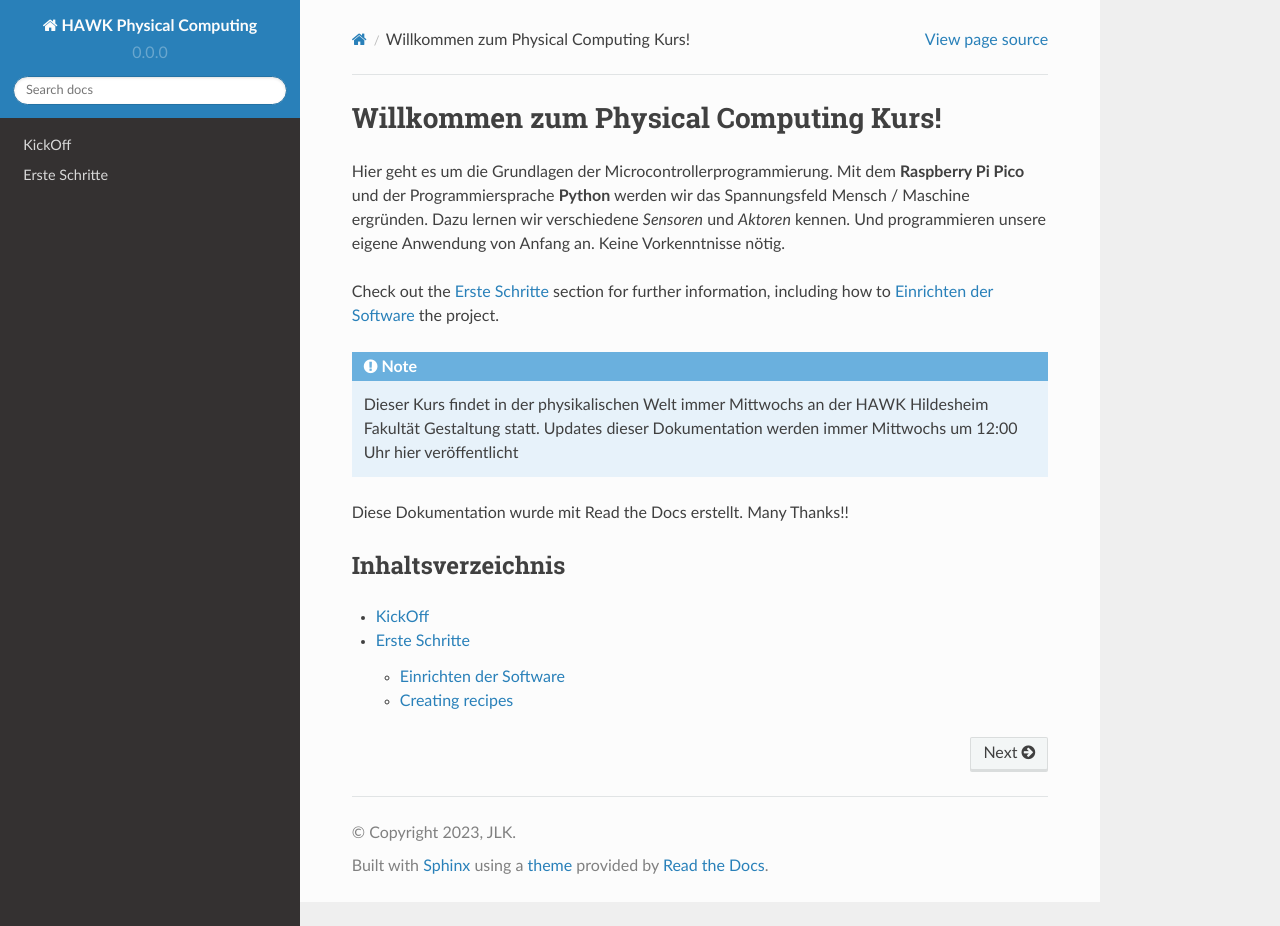
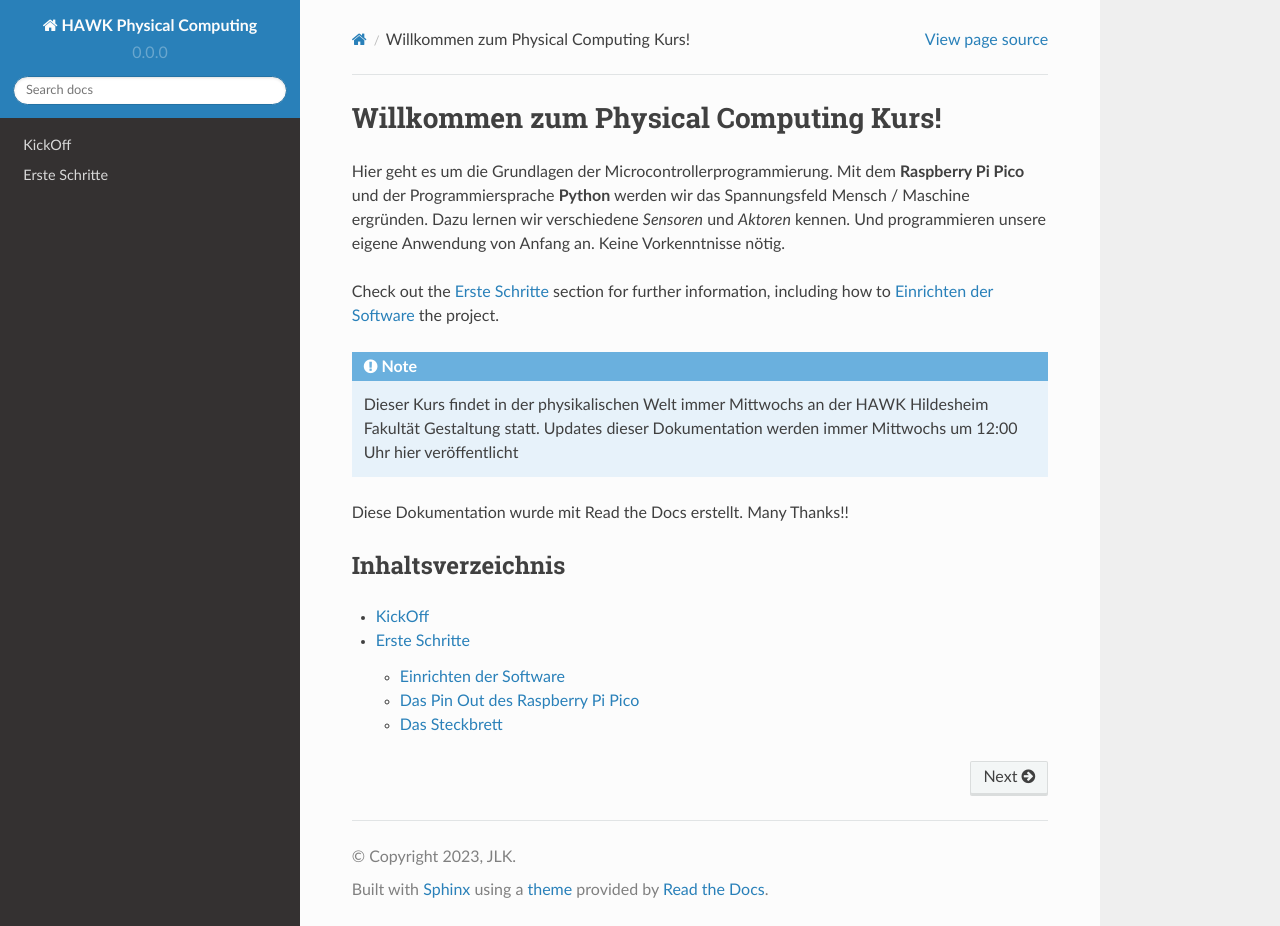
Before and after one commit to HAWK-Computing/physicalcomputing, a Sphinx documentation site: the page built from docs/index.rst, in a window 1280 px wide and 926 px high. Built offline with Sphinx 7.4.7 and the Read the Docs theme 2.0.0, drawn with Linux system fonts in a browser that asks for light colours; some of the changed lines change nothing that is shown.

Commit message:
Update ErsteSchritte.rst

```diff
--- a/docs/ErsteSchritte.rst
+++ b/docs/ErsteSchritte.rst
@@ -6,34 +6,37 @@
 Einrichten der Software
 ------------
 
-Um mit dem Microcontroller Pi Pico arbeiten zu können, brauchen wir eine Entwicklungsumgebung (IDE) auf dem Computer:
+Um mit dem Microcontroller Pi Pico arbeiten zu können, brauchen wir eine Entwicklungsumgebung (IDE) auf dem Computer. Zum Beispiel die `Thonny Python IDE`_
+läuft auf Windows, Mac und Linux.
+
+.. _Thonny Python IDE: https://thonny.org/
 
 .. code-block:: console
 
-   (.venv) $ pip install lumache
+   (.HAWKlocalmachine) $ pip install thonny
 
-Creating recipes
+
+.. _pinout:
+
+Das Pin Out des Raspberry Pi Pico
 ----------------
-
-To retrieve a list of random ingredients,
-you can use the ``lumache.get_random_ingredients()`` function:
-
 
 .. image:: bilder/PinBelegungPico.png
     :alt: Pinbelegung Raspberry Pi Pico.
 
 .. literalinclude:: beispiele/HelloWorld.py
 
-.. autofunction:: lumache.get_random_ingredients
-
-The ``kind`` parameter should be either ``"meat"``, ``"fish"``,
-or ``"veggies"``. Otherwise, :py:func:`lumache.get_random_ingredients`
-will raise an exception.
-
-.. autoexception:: lumache.InvalidKindError
-
 For example:
 
->>> import lumache
->>> lumache.get_random_ingredients()
+>>> import picozero
+>>> # los geht's
 ['shells', 'gorgonzola', 'parsley']
+
+.. _Steckbrett:
+
+Das Steckbrett
+-----------------
+
+Schnell Prototyping mit dem Steckplatine auch genannt `Breadboard`_
+
+.. _Breadboard: https://de.wikipedia.org/wiki/Steckplatine
```
